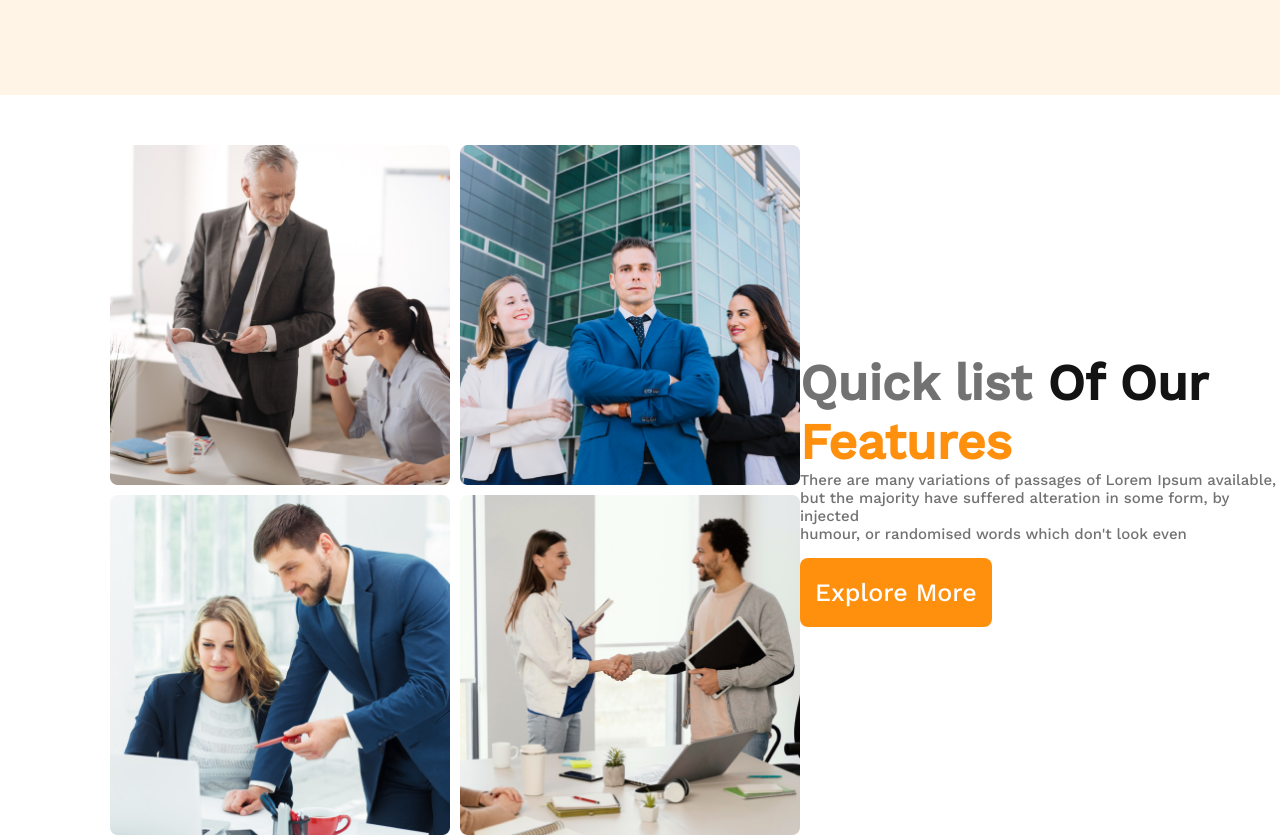
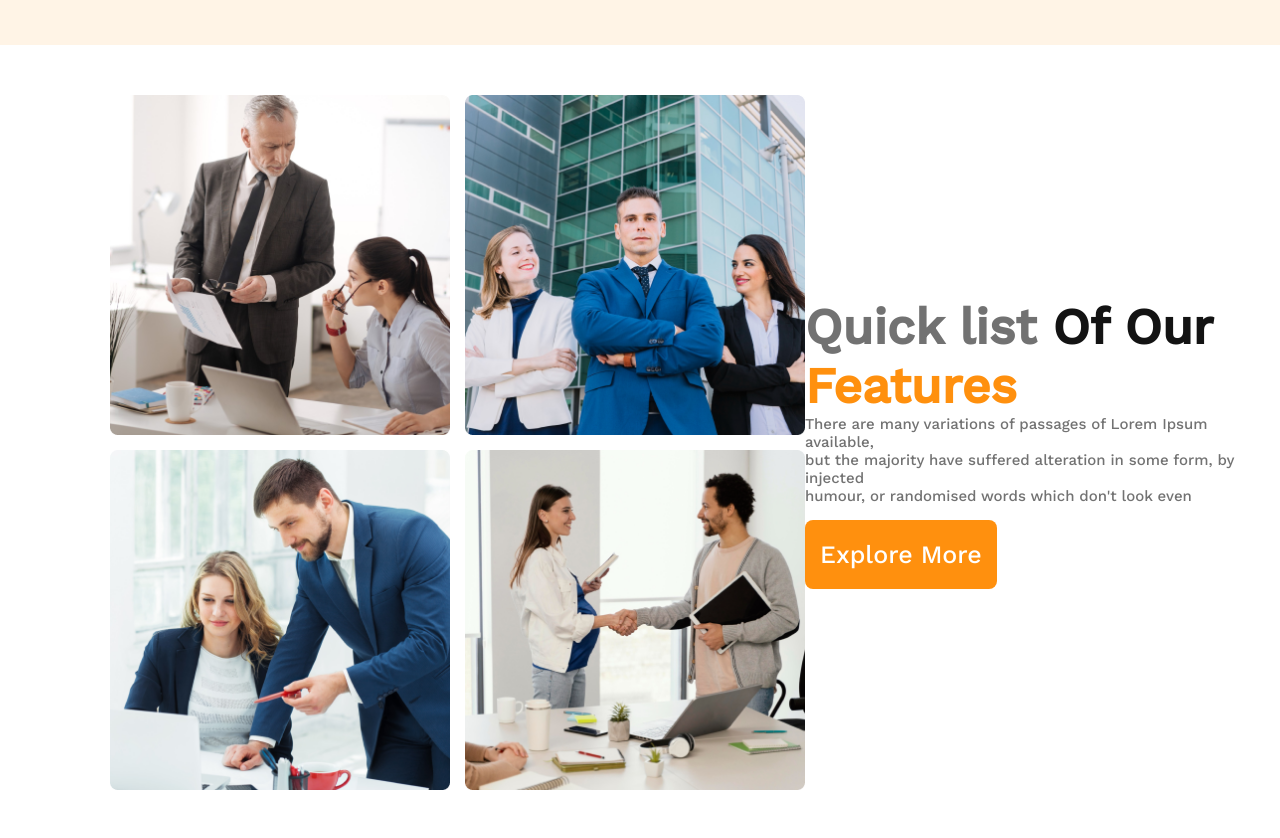
Before and after one commit to NRabib/assignment-two, a plain HTML site: page index.html in a window 1280 px wide. Shown: the part 1155-1993 px from the top of the page. Drawn offline with nearby package versions, Linux system fonts and the light colour scheme.

Commit message:
agin-solevd

```diff
--- a/css/style.css
+++ b/css/style.css
@@ -7,7 +7,7 @@
 /* <!-- header navigation bar style start here */
 .banner{
     width: 100%;
-    height: 1250px;
+    height: 1200px;
     background: rgba(255, 144, 14, 0.1);
 }
 header{
@@ -35,6 +35,8 @@ nav{
     font-size: 20px;
     color: #424242;
 }
+/* <!-- header navigation bar style End here */
+
 /* discription section style start here */
 .discription, .sponsors{
     text-align: center;
@@ -59,10 +61,9 @@ nav{
     font-size: 25px;
     margin-left: 670px;
     margin-top: 40px;
-
-
 }
 /* discription section style End here */
+
 /* header-banner section style start here */
 .header-banner{
     display: flex;
@@ -87,8 +88,8 @@ nav{
 .picture{
     display: grid;
     grid-template-columns: repeat(2, 1fr);
-    row-gap: 10px;
-    column-gap: 10px
+    row-gap: 15px;
+    column-gap: 15px
 }
 .picture img{
     width: 340px;
@@ -117,6 +118,8 @@ nav{
     color: #fff;
     margin-top: 15px;
 }
+/* team section end here */
+
 /* experiace section style start here */
 .experiance{
     display: flex;
@@ -169,6 +172,7 @@ nav{
     color: #727272;
 }
 /* some section style end here */
+
 /* gallary section style start here */
 .gallary{
     display: flex;
@@ -191,10 +195,14 @@ nav{
     color: #727272;
 }
 /* gallary section style End hear */
+
+/* sponsor section style */
 .sponsor-company img{
     margin-left: 120px;
     margin-top: 35px;
 }
+/* sponsor section style */
+/* <!-- footer section sstyle start here */
 footer{
     width: 80%;
     text-align: center;
@@ -207,3 +215,4 @@ footer{
     border-radius: 8px;
 
 }
+/* <!-- footer section sstyle end here */
```
Also changed, not shown: index.html (+2 -0 lines).
